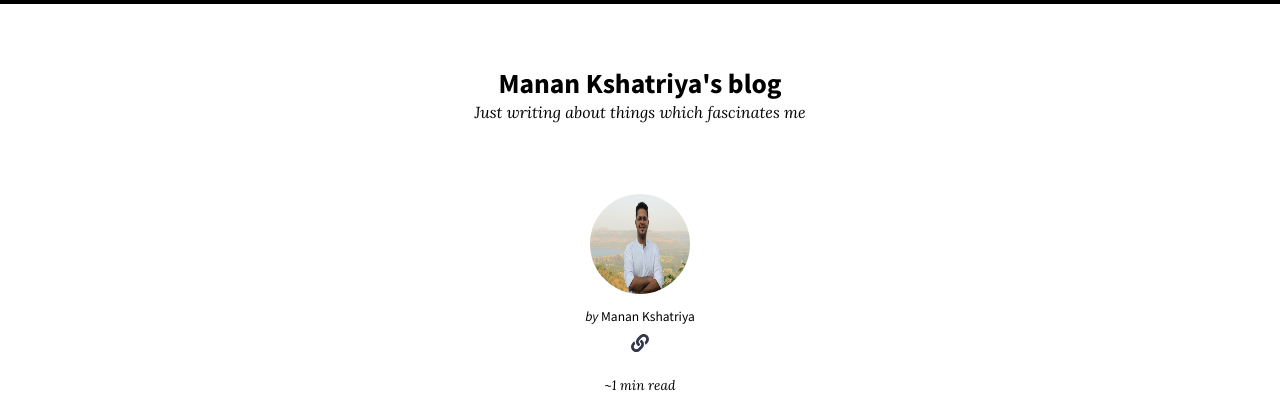
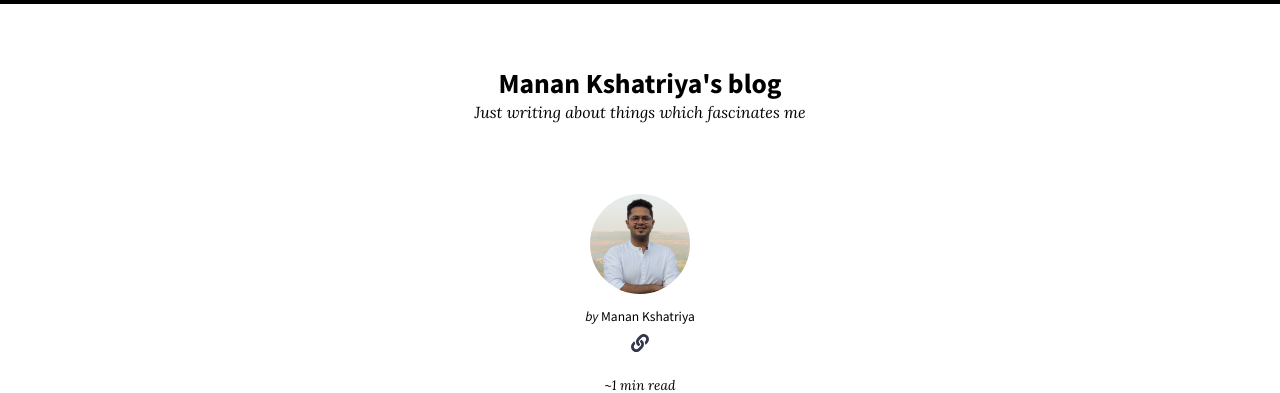
Before and after one commit to mk556/mk556.github.io, a Jekyll site: the page built from index.html, in a window 1280 px wide. Shown: the top 393 px of the page. Built offline with Jekyll 4.4.1, drawn with Linux system fonts in a browser that asks for light colours; nearby versions of some CDN libraries; emoji names are drawn with the system emoji font; the list of posts is cut into pages by our own code; comment, search, counter and statistics services are not loaded.

Commit message:
update author image

```diff
--- a/_config.yml
+++ b/_config.yml
@@ -90,7 +90,7 @@ defaults:
 # Site Author
 author:
   name: Manan Kshatriya
-  picture: /assets/IMG-20181109-WA0038.jpg
+  picture: /assets/blog-dp-copy.jpg
   email: mannykshatriya@gmail.com
   twitter: https://twitter.com/MananKsh
   links:
```
